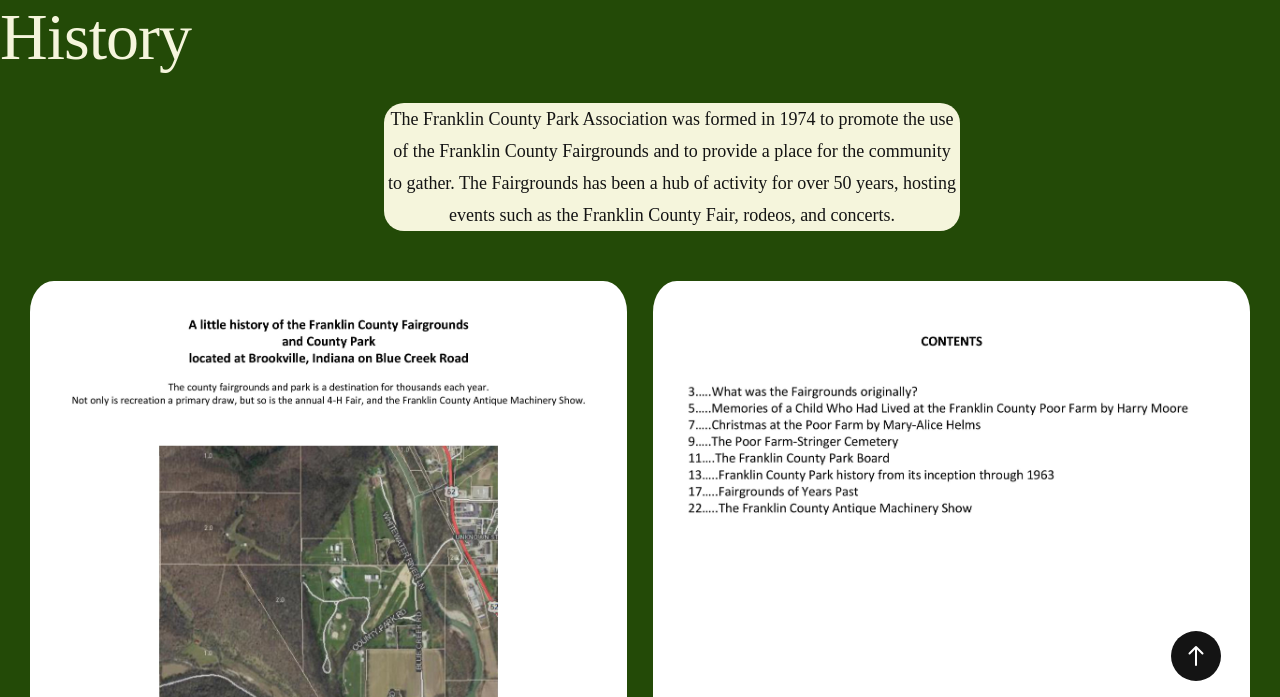
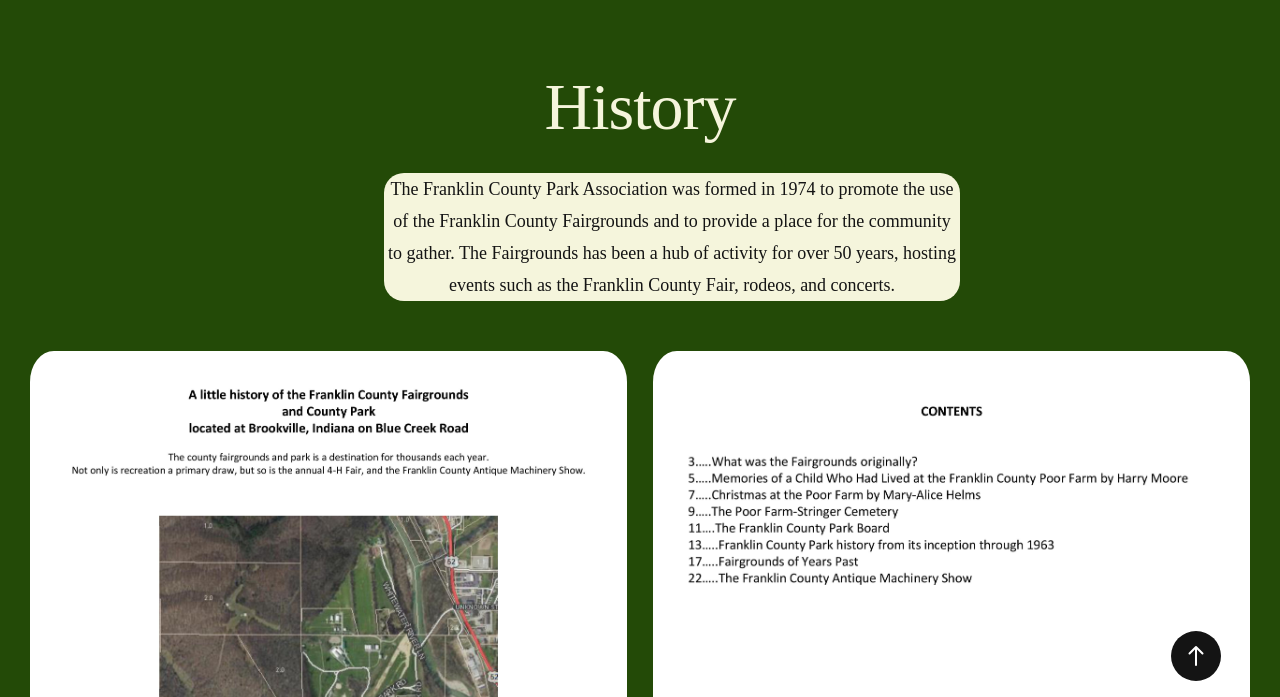
Before and after one commit to dherbert1/FCParks, a plain HTML site: page history.html in a window 1280 px wide. Shown: the part 103-800 px from the top of the page. Drawn offline with nearby package versions, Linux system fonts and the light colour scheme.

Commit message:
tornader

```diff
--- a/scss/pages/_history.scss
+++ b/scss/pages/_history.scss
@@ -10,12 +10,13 @@
     grid-template-columns: repeat(2, 1fr); // Two columns max
     gap: var(--gap); // Add spacing between columns and rows
     margin: 50px 30px 50px 30px;
+
     @include mixins.md {
       grid-template-columns: 1fr; // One column on small screens
     }
   }
 
-  .history_aboutp{
+  .history_aboutp {
     background-color: var(--white-cl);
     display: flex;
     justify-content: center;
@@ -23,9 +24,15 @@
     margin-left: 30%;
     margin-right: 25%;
     border-radius: 20px;
-    }
+  }
 
-    .historyp{
+  h1.history__title {
+    padding-top: 70px;
+    display: grid;
+    text-align: center;
+
+    .historyp {
       font-size: 23px;
     }
+  }
 }
```
Also changed, not shown: styles.css, 1 other file.
